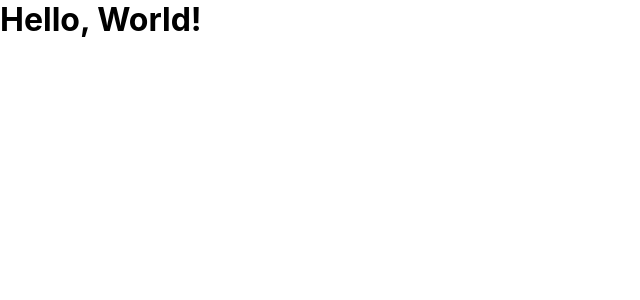
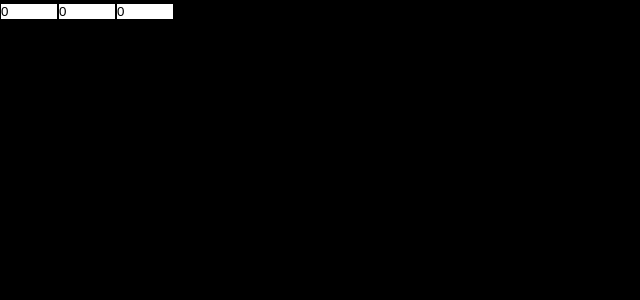
Before and after one commit to JochenBe/mixer, a React (Create React App) app: page / in a window 1280 px wide. Shown: the top 300 px of the page, without its empty margins (0-640 px from the left). Built offline with nearby package versions, Linux system fonts and the light colour scheme.

Commit message:
Add RGB picker

```diff
--- a/package.json
+++ b/package.json
@@ -10,10 +10,12 @@
     "@types/node": "^16.18.3",
     "@types/react": "^18.0.25",
     "@types/react-dom": "^18.0.9",
+    "@types/styled-components": "^5.1.26",
     "prettier": "^2.8.0",
     "react": "^18.2.0",
     "react-dom": "^18.2.0",
     "react-scripts": "5.0.1",
+    "styled-components": "^5.3.6",
     "typescript": "^4.9.3",
     "web-vitals": "^2.1.4"
   },
--- a/src/App.tsx
+++ b/src/App.tsx
@@ -1,5 +1,18 @@
-import React from "react";
+import React, { useState } from "react";
 
-const App: React.FC = () => <h1>Hello, World!</h1>;
+import RgbPicker from "components/pickers/RgbPicker";
+import ColorPreview from "components/ColorPreview";
+
+import Color from "types/Color";
+
+const App: React.FC = () => {
+  const [color, setColor] = useState<Color>({ red: 0, green: 0, blue: 0 });
+
+  return (
+    <ColorPreview color={color}>
+      <RgbPicker value={color} onChange={setColor} />
+    </ColorPreview>
+  );
+};
 
 export default App;
--- /dev/null
+++ b/src/components/ColorPreview.tsx
@@ -0,0 +1,22 @@
+import React from "react";
+import styled from "styled-components";
+
+import Color, { colorToRgb } from "types/Color";
+
+type ColorPreviewProps = {
+  color: Color;
+};
+
+const ColorPreview: React.FC<
+  React.PropsWithChildren<ColorPreviewProps>
+> = styled.div<ColorPreviewProps>`
+  position: absolute;
+  left: 0;
+  top: 0;
+  right: 0;
+  bottom: 0;
+
+  background-color: ${({ color }) => colorToRgb(color)};
+`;
+
+export default ColorPreview;
--- /dev/null
+++ b/src/components/inputs/Input.tsx
@@ -0,0 +1,11 @@
+import styled from "styled-components";
+
+type InputProps = {
+  invalid?: boolean | undefined;
+};
+
+const Input = styled.input<InputProps>`
+  border: solid 1px ${({ invalid }) => (invalid ? "red" : "black")};
+`;
+
+export default Input;
--- /dev/null
+++ b/src/components/inputs/NumberInput.tsx
@@ -0,0 +1,75 @@
+import React, { useState, useRef, useEffect } from "react";
+
+import Input from "./Input";
+
+type NumberInputProps = {
+  min?: number | undefined;
+  max?: number | undefined;
+  placeholder?: string | undefined;
+  default?: number | undefined;
+  value: number;
+  onChange: (number: number) => void;
+};
+
+const NumberInput: React.FC<NumberInputProps> = ({
+  min,
+  max,
+  placeholder: p,
+  default: d,
+  value: v,
+  onChange: oc,
+}) => {
+  const [invalid, setInvalid] = useState<boolean>(false);
+  const [value, setValue] = useState<string>(v.toString());
+  const previousV = useRef<number>(v);
+
+  useEffect(() => {
+    if (v === previousV.current) return;
+    previousV.current = v;
+
+    if (v === d && value === "") return;
+
+    setInvalid(isNaN(v));
+    setValue(v.toString());
+  }, [v, d, value]);
+
+  const handleChange = (event: React.ChangeEvent<HTMLInputElement>) => {
+    const value = event.target.value;
+
+    if (value === "") {
+      setInvalid(true);
+      setValue(value);
+      oc(d ?? NaN);
+      return;
+    }
+
+    let newV = parseInt(value);
+
+    if (isNaN(newV)) {
+      setInvalid(true);
+      return;
+    }
+
+    if (min !== undefined) newV = Math.max(newV, min);
+    if (max !== undefined) newV = Math.min(newV, max);
+
+    setInvalid(false);
+    setValue(newV.toString());
+    oc(newV);
+  };
+
+  return (
+    <Input
+      type="number"
+      min={min}
+      max={max}
+      step={1}
+      placeholder={p ?? d?.toString()}
+      value={value}
+      onChange={handleChange}
+      invalid={invalid}
+    />
+  );
+};
+
+export default NumberInput;
--- /dev/null
+++ b/src/components/pickers/RgbPicker.tsx
@@ -0,0 +1,57 @@
+import React from "react";
+
+import NumberInput from "components/inputs/NumberInput";
+
+import Color from "types/Color";
+
+const min = 0;
+const max = 255;
+const d = min;
+
+type RgbPickerProps = {
+  value: Color;
+  onChange: (color: Color) => void;
+};
+
+const RgbPicker: React.FC<RgbPickerProps> = ({ value, onChange }) => (
+  <>
+    <NumberInput
+      min={min}
+      max={max}
+      default={d}
+      value={value.red}
+      onChange={(red) => {
+        onChange({
+          ...value,
+          red,
+        });
+      }}
+    />
+    <NumberInput
+      min={min}
+      max={max}
+      default={d}
+      value={value.green}
+      onChange={(green) => {
+        onChange({
+          ...value,
+          green,
+        });
+      }}
+    />
+    <NumberInput
+      min={min}
+      max={max}
+      default={d}
+      value={value.blue}
+      onChange={(blue) => {
+        onChange({
+          ...value,
+          blue,
+        });
+      }}
+    />
+  </>
+);
+
+export default RgbPicker;
--- /dev/null
+++ b/src/types/Color.ts
@@ -0,0 +1,10 @@
+type Color = {
+  red: number;
+  green: number;
+  blue: number;
+};
+
+export const colorToRgb = (color: Color): string =>
+  `rgb(${color.red}, ${color.green}, ${color.blue})`;
+
+export default Color;
```
Also changed, not shown: 1 other file (tests, documents, lock files or other folders).
